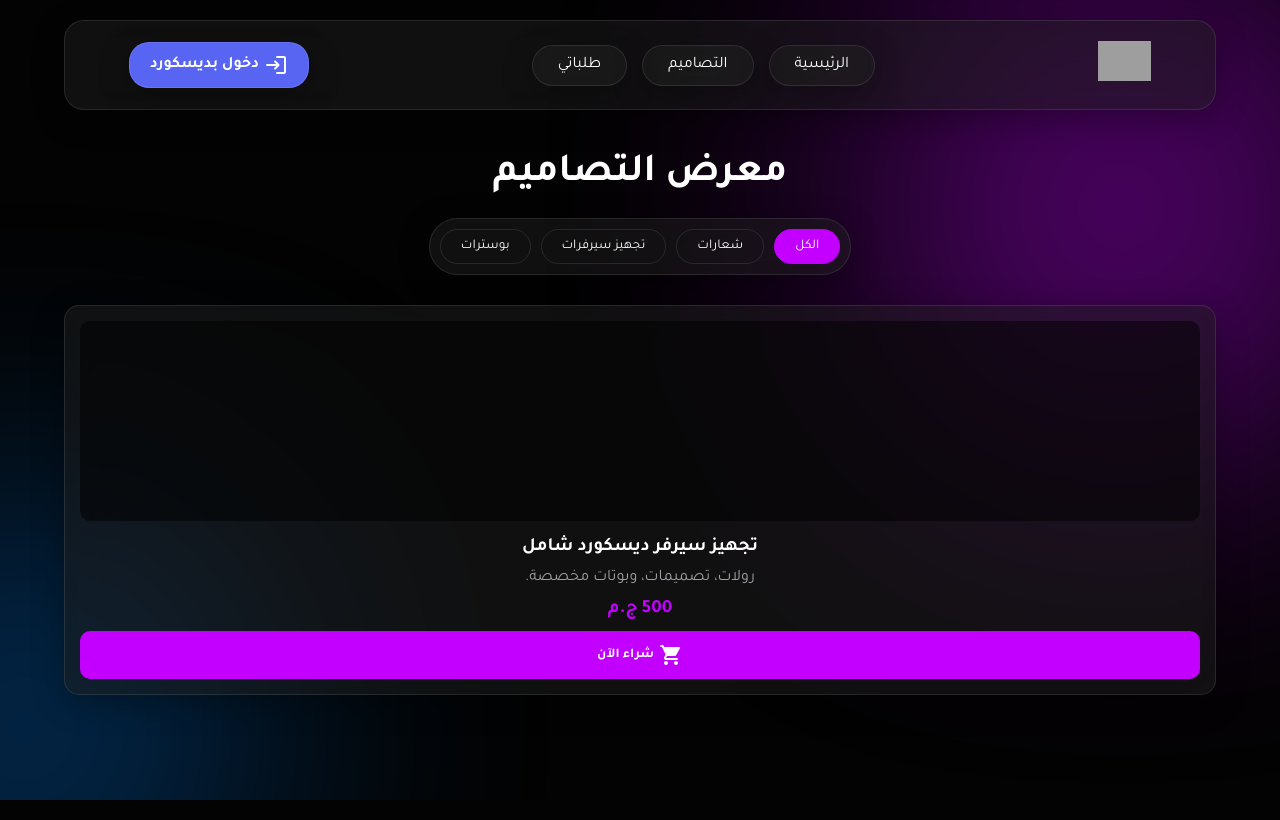
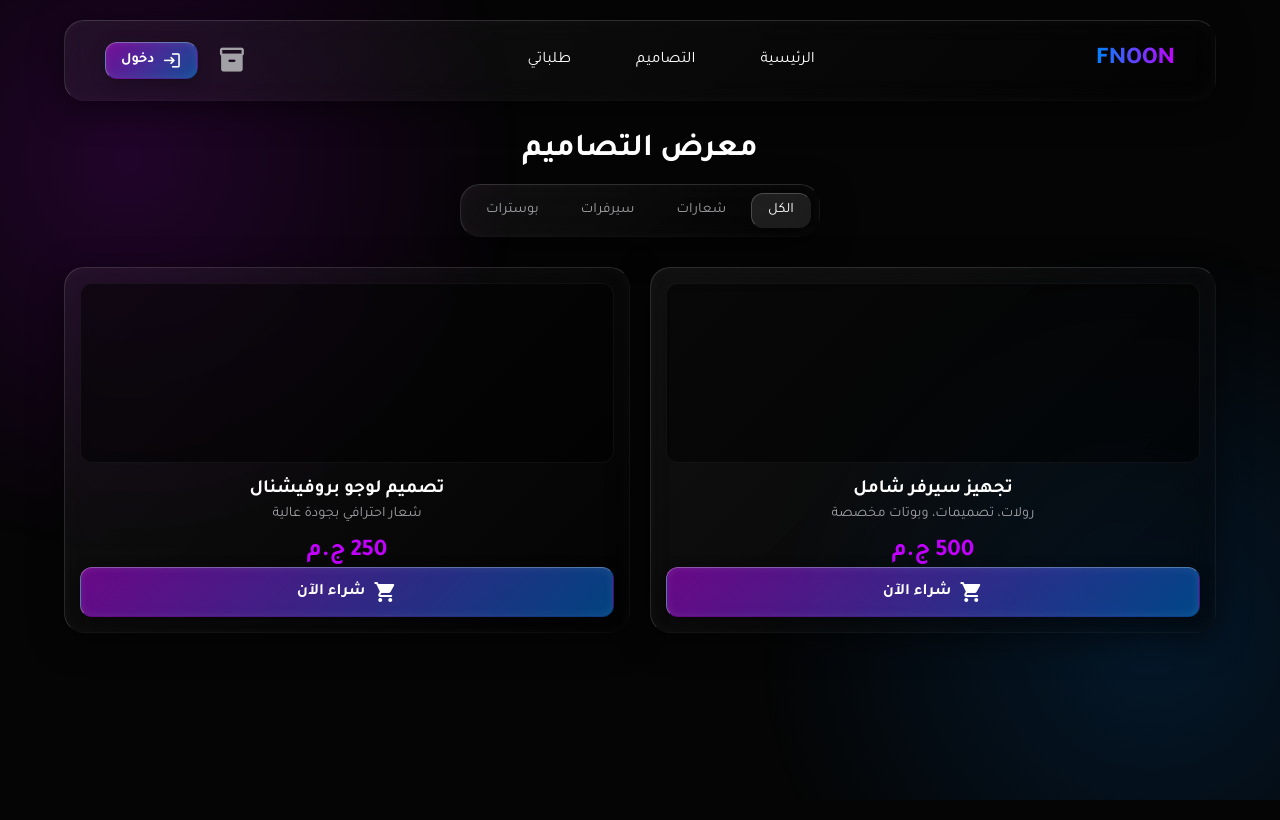
Before and after one commit to jotube20/Fnoon, a Flask app: page / in a window 1280 px wide. Run offline with Flask 3, Linux system fonts and the light colour scheme; grey boxes are pictures that could not be loaded.

Commit message:
Update index.html

```diff
--- a/templates/index.html
+++ b/templates/index.html
@@ -2,119 +2,158 @@
 <html lang="ar" dir="rtl">
 <head>
     <meta charset="UTF-8">
-    <meta name="viewport" content="width=device-width, initial-scale=1.0">
+    <meta name="viewport" content="width=device-width, initial-scale=1.0, maximum-scale=1.0, user-scalable=no">
     <title>Fnoon Studio | فنون</title>
     <link href="https://fonts.googleapis.com/css2?family=Tajawal:wght@400;700;800&display=swap" rel="stylesheet">
     <link href="https://fonts.googleapis.com/icon?family=Material+Icons+Round" rel="stylesheet">
     <style>
         :root {
-            --bg-color: #030303;
+            --bg-color: #050505;
             --text-color: #ffffff;
-            /* زجاج موحد شفاف 50% */
-            --glass-bg: rgba(30, 30, 30, 0.5);
-            --glass-border: rgba(255, 255, 255, 0.1);
-            --glass-shadow: 0 8px 32px rgba(0, 0, 0, 0.3);
             --primary: #c300ff;
             --secondary: #0084ff;
         }
 
-        * { margin: 0; padding: 0; box-sizing: border-box; font-family: 'Tajawal', sans-serif; }
-        body { background-color: var(--bg-color); color: var(--text-color); min-height: 100vh; overflow-x: hidden;}
+        * { margin: 0; padding: 0; box-sizing: border-box; font-family: 'Tajawal', sans-serif; -webkit-tap-highlight-color: transparent; }
+        body { background-color: var(--bg-color); color: var(--text-color); min-height: 100vh; overflow-x: hidden; position: relative; }
 
-        /* النيون في الخلفية */
-        .blobs { position: fixed; top: 0; left: 0; width: 100vw; height: 100vh; overflow: hidden; z-index: -1; }
-        .blob { position: absolute; filter: blur(140px); border-radius: 50%; opacity: 0.5; animation: float 15s infinite alternate; }
-        .blob-1 { width: 500px; height: 500px; background: var(--primary); top: -10%; right: -10%; }
-        .blob-2 { width: 400px; height: 400px; background: var(--secondary); bottom: -10%; left: -10%; animation-delay: -5s; }
-        @keyframes float { 0% { transform: translate(0,0); } 100% { transform: translate(-50px, 50px); } }
-
-        /* الكلاس الزجاجي الأساسي */
-        .uniform-glass {
-            background: var(--glass-bg);
-            backdrop-filter: blur(20px);
-            -webkit-backdrop-filter: blur(20px);
-            border: 1px solid var(--glass-border);
-            box-shadow: var(--glass-shadow);
+        /* إضاءة نيون في الخلفية عشان تكسر الإزاز */
+        .ambient-light {
+            position: fixed; top: 0; left: 0; width: 100vw; height: 100vh; z-index: -1; overflow: hidden;
+            background: radial-gradient(circle at 10% 20%, rgba(195, 0, 255, 0.15), transparent 30%),
+                        radial-gradient(circle at 90% 80%, rgba(0, 132, 255, 0.15), transparent 30%);
         }
 
-        /* الهيدر وتسجيل الدخول */
-        header { display: flex; justify-content: space-between; align-items: center; padding: 20px 5%; }
-        .nav-links { display: flex; gap: 15px; }
-        .nav-btn { text-decoration: none; color: #fff; padding: 10px 25px; border-radius: 30px; transition: 0.3s; cursor: pointer; }
-        .nav-btn:hover { background: rgba(255,255,255,0.1); }
+        /* 🔴 التأثير الزجاجي الفخم (الجديد) 🔴 */
+        .glass-panel {
+            background: linear-gradient(135deg, rgba(255,255,255,0.05) 0%, rgba(0,0,0,0.4) 100%);
+            backdrop-filter: blur(16px);
+            -webkit-backdrop-filter: blur(16px);
+            /* لمعة الحواف */
+            border-top: 1px solid rgba(255, 255, 255, 0.15);
+            border-left: 1px solid rgba(255, 255, 255, 0.15);
+            border-right: 1px solid rgba(255, 255, 255, 0.02);
+            border-bottom: 1px solid rgba(255, 255, 255, 0.02);
+            /* الظل الداخلي والخارجي */
+            box-shadow: 0 8px 32px rgba(0, 0, 0, 0.5), inset 0 0 15px rgba(255,255,255,0.03);
+            border-radius: 20px;
+        }
+
+        /* الأزرار الزجاجية */
+        .btn-glass {
+            background: linear-gradient(135deg, rgba(195, 0, 255, 0.5), rgba(0, 132, 255, 0.5));
+            backdrop-filter: blur(10px);
+            border-top: 1px solid rgba(255, 255, 255, 0.3);
+            border-left: 1px solid rgba(255, 255, 255, 0.3);
+            border-bottom: 1px solid transparent;
+            border-right: 1px solid transparent;
+            box-shadow: 0 4px 15px rgba(0,0,0,0.3), inset 0 0 10px rgba(255,255,255,0.1);
+            color: #fff;
+            padding: 12px;
+            border-radius: 12px;
+            font-weight: bold;
+            font-size: 1rem;
+            cursor: pointer;
+            display: flex;
+            justify-content: center;
+            align-items: center;
+            gap: 8px;
+            transition: all 0.3s ease;
+            width: 100%;
+        }
+        .btn-glass:hover {
+            box-shadow: 0 4px 20px rgba(195, 0, 255, 0.4), inset 0 0 15px rgba(255,255,255,0.2);
+            transform: translateY(-2px);
+        }
+        .btn-glass:active { transform: scale(0.97); }
+
+        /* الهيدر */
+        header { display: flex; justify-content: space-between; align-items: center; padding: 15px 20px; margin: 15px; }
+        .logo { font-size: 1.5rem; font-weight: 800; background: -webkit-linear-gradient(right, var(--primary), var(--secondary)); -webkit-background-clip: text; -webkit-text-fill-color: transparent; }
+        .nav-links { display: none; } /* مخفي في الموبايل */
 
         .user-auth { display: flex; align-items: center; gap: 10px; }
-        .btn-login { background: #5865F2; color: #fff; text-decoration: none; padding: 10px 20px; border-radius: 20px; display: flex; align-items: center; gap: 5px; font-weight: bold;}
-        .user-avatar { width: 45px; height: 45px; border-radius: 50%; border: 2px solid var(--primary); cursor: pointer; }
+        .btn-login { text-decoration: none; width: auto; padding: 8px 15px; font-size: 0.9rem;}
+        .user-avatar { width: 40px; height: 40px; border-radius: 50%; border: 2px solid var(--primary); object-fit: cover; cursor: pointer; }
 
-        /* المعرض والفلتر */
-        .section-title { text-align: center; font-size: 2.5rem; margin: 40px 0 20px; }
-        .filters { display: flex; justify-content: center; gap: 10px; margin-bottom: 30px; flex-wrap: wrap;}
-        .filter-btn { padding: 8px 20px; border-radius: 20px; border: 1px solid var(--glass-border); color: #fff; background: transparent; cursor: pointer; transition: 0.3s;}
-        .filter-btn.active, .filter-btn:hover { background: var(--primary); border-color: var(--primary); }
+        /* المعرض */
+        .section-title { text-align: center; font-size: 2rem; margin: 30px 0 15px; }
+        .filters { display: flex; justify-content: center; gap: 8px; margin: 0 15px 30px; flex-wrap: wrap; padding: 8px;}
+        .filter-btn { padding: 8px 16px; border-radius: 12px; border: 1px solid transparent; color: #a1a1a6; background: transparent; cursor: pointer; transition: 0.3s; font-size: 0.9rem;}
+        .filter-btn.active { background: rgba(255,255,255,0.1); color: #fff; border-top: 1px solid rgba(255,255,255,0.2); border-left: 1px solid rgba(255,255,255,0.2); }
 
-        .gallery { display: grid; grid-template-columns: repeat(auto-fit, minmax(280px, 1fr)); gap: 20px; padding: 0 5%; }
-        .design-card { border-radius: 15px; padding: 15px; text-align: center; }
-        .design-img { width: 100%; height: 200px; border-radius: 10px; background: rgba(0,0,0,0.5); margin-bottom: 15px; object-fit: cover;}
-        .btn-buy { width: 100%; padding: 12px; border-radius: 10px; background: var(--primary); border: none; color: #fff; font-weight: bold; cursor: pointer; margin-top: 10px; display: flex; justify-content: center; align-items: center; gap: 5px;}
+        .gallery { display: grid; grid-template-columns: repeat(auto-fit, minmax(280px, 1fr)); gap: 20px; padding: 0 15px 30px; }
+        .design-card { padding: 15px; text-align: center; }
+        .design-img { width: 100%; height: 180px; border-radius: 12px; background: rgba(0,0,0,0.5); border: 1px solid rgba(255,255,255,0.05); margin-bottom: 15px; }
 
-        /* النوافذ المنبثقة (الدفع / الطلبات) */
-        .modal { display: none; position: fixed; top: 0; left: 0; width: 100vw; height: 100vh; background: rgba(0,0,0,0.8); z-index: 1000; justify-content: center; align-items: center; }
-        .modal-content { width: 90%; max-width: 500px; padding: 30px; border-radius: 20px; text-align: center; }
-        .modal-content h2 { margin-bottom: 15px; }
+        /* النوافذ المنبثقة */
+        .modal { display: none; position: fixed; inset: 0; background: rgba(0,0,0,0.7); backdrop-filter: blur(8px); -webkit-backdrop-filter: blur(8px); z-index: 1000; justify-content: center; align-items: center; padding: 20px; }
+        .modal-content { width: 100%; max-width: 400px; padding: 25px 20px; text-align: center; animation: popUp 0.3s ease-out; }
+        @keyframes popUp { 0% { transform: scale(0.9); opacity: 0; } 100% { transform: scale(1); opacity: 1; } }
 
-        .input-glass { width: 100%; padding: 15px; margin-bottom: 15px; background: rgba(0,0,0,0.3); border: 1px solid var(--glass-border); color: #fff; border-radius: 10px; outline: none; }
+        .input-glass { width: 100%; padding: 14px; margin-bottom: 15px; background: rgba(0,0,0,0.3); border-top: 1px solid rgba(255,255,255,0.1); border-left: 1px solid rgba(255,255,255,0.1); border-bottom: 1px solid transparent; border-right: 1px solid transparent; color: #fff; border-radius: 12px; outline: none; font-size: 1rem; text-align: center; box-shadow: inset 0 4px 10px rgba(0,0,0,0.5);}
         .input-glass:focus { border-color: var(--primary); }
 
-        /* تتبع الطلب (Progress Bar) */
-        .order-card { background: rgba(0,0,0,0.2); border: 1px solid rgba(255,255,255,0.05); padding: 15px; border-radius: 10px; margin-bottom: 15px; text-align: right; }
-        .progress-bar { display: flex; gap: 5px; margin-top: 15px; }
-        .step { flex: 1; height: 8px; border-radius: 4px; background: rgba(255,255,255,0.1); }
-        .status-0 .step:nth-child(1) { background: #ffd60a; } /* أصفر Pending */
-        .status-1 .step:nth-child(1), .status-1 .step:nth-child(2) { background: #ff9f0a; } /* برتقالي Working */
-        .status-2 .step { background: #32d74b; } /* أخضر Completed */
+        .btn-outline { background: rgba(255,255,255,0.05); border-top: 1px solid rgba(255,255,255,0.1); border-left: 1px solid rgba(255,255,255,0.1); margin-top: 10px; color: #fff; }
 
-        .status-text { font-size: 0.85rem; margin-top: 5px; color: #a1a1a6; }
-
-        .lucifer-badge { background: #000; padding: 2px 8px; border-radius: 5px; font-family: monospace; border: 1px solid var(--glass-border); }
+        /* 💻 تظبيطات شاشات الكمبيوتر 💻 */
+        @media (min-width: 768px) {
+            header { padding: 20px 40px; margin: 20px 5%; }
+            .nav-links { display: flex; gap: 15px; }
+            .nav-btn { text-decoration: none; color: #fff; padding: 10px 25px; border-radius: 12px; transition: 0.3s; }
+            .nav-btn:hover { background: rgba(255,255,255,0.1); }
+            .gallery { padding: 0 5%; }
+            .modal-content { padding: 35px; }
+        }
     </style>
 </head>
 <body>
 
-    <div class="blobs"><div class="blob blob-1"></div><div class="blob blob-2"></div></div>
+    <div class="ambient-light"></div>
 
-    <header class="uniform-glass" style="margin: 20px 5%; border-radius: 20px;">
-        <div class="logo"><img src="YOUR_LOGO_URL.png" alt="Fnoon" height="40"></div>
+    <header class="glass-panel">
+        <div class="logo">FNOON</div>
         <nav class="nav-links">
-            <a href="#" class="nav-btn uniform-glass">الرئيسية</a>
-            <a href="#designs" class="nav-btn uniform-glass">التصاميم</a>
-            <a href="#" onclick="openOrders()" class="nav-btn uniform-glass">طلباتي</a>
+            <a href="#" class="nav-btn">الرئيسية</a>
+            <a href="#designs" class="nav-btn">التصاميم</a>
+            <a href="#" onclick="openOrders()" class="nav-btn">طلباتي</a>
         </nav>
         <div class="user-auth">
+            <span class="material-icons-round" onclick="openOrders()" style="cursor:pointer; color:#a1a1a6; margin-left:10px; font-size: 1.8rem;" title="طلباتي">inventory_2</span>
             {% if user %}
                 <img src="{{ user.avatar }}" class="user-avatar" onclick="window.location.href='/logout'" title="تسجيل خروج">
             {% else %}
-                <a href="/login" class="btn-login uniform-glass"><span class="material-icons-round">login</span> دخول بديسكورد</a>
+                <a href="/login" class="btn-glass btn-login"><span class="material-icons-round" style="font-size:1.2rem;">login</span> دخول</a>
             {% endif %}
         </div>
     </header>
 
     <main id="designs">
         <h2 class="section-title">معرض التصاميم</h2>
-        <div class="filters uniform-glass" style="width: max-content; margin: 0 auto 30px; padding: 10px; border-radius: 30px;">
+        <div class="filters glass-panel" style="width: max-content; margin: 0 auto 30px;">
             <button class="filter-btn active">الكل</button>
             <button class="filter-btn">شعارات</button>
-            <button class="filter-btn">تجهيز سيرفرات</button>
+            <button class="filter-btn">سيرفرات</button>
             <button class="filter-btn">بوسترات</button>
         </div>
 
         <div class="gallery">
-            <div class="design-card uniform-glass">
+            <div class="design-card glass-panel">
                 <div class="design-img"></div>
-                <h3>تجهيز سيرفر ديسكورد شامل</h3>
-                <p style="color: #a1a1a6; margin: 10px 0;">رولات، تصميمات، وبوتات مخصصة.</p>
-                <h3 style="color: var(--primary);">500 ج.م</h3>
-                <button class="btn-buy" onclick="openCheckout('تجهيز سيرفر شامل', 500)">
+                <h3 style="margin-bottom: 5px;">تجهيز سيرفر شامل</h3>
+                <p style="color: #a1a1a6; font-size: 0.9rem; margin-bottom: 15px;">رولات، تصميمات، وبوتات مخصصة</p>
+                <h3 style="color: var(--primary); font-size: 1.5rem;">500 ج.م</h3>
+                <button class="btn-glass" onclick="openCheckout('تجهيز سيرفر شامل', 500)">
+                    <span class="material-icons-round">shopping_cart</span> شراء الآن
+                </button>
+            </div>
+
+            <div class="design-card glass-panel">
+                <div class="design-img"></div>
+                <h3 style="margin-bottom: 5px;">تصميم لوجو بروفيشنال</h3>
+                <p style="color: #a1a1a6; font-size: 0.9rem; margin-bottom: 15px;">شعار احترافي بجودة عالية</p>
+                <h3 style="color: var(--primary); font-size: 1.5rem;">250 ج.م</h3>
+                <button class="btn-glass" onclick="openCheckout('تصميم لوجو بروفيشنال', 250)">
                     <span class="material-icons-round">shopping_cart</span> شراء الآن
                 </button>
             </div>
@@ -122,45 +161,35 @@
     </main>
 
     <div class="modal" id="checkoutModal">
-        <div class="modal-content uniform-glass" id="checkoutForm">
+        <div class="modal-content glass-panel" id="checkoutForm">
             {% if user %}
-                <h2>إتمام الطلب</h2>
-                <p style="color: #d1d1d6; margin-bottom: 20px;">التحويل على فودافون كاش: <strong style="color:#fff; font-size:1.2rem;">01004811745</strong></p>
-                <input type="text" id="vCashNum" class="input-glass" placeholder="رقم الموبايل الذي قمت بالتحويل منه">
+                <h2 style="display:flex; justify-content:center; align-items:center; gap:8px; margin-bottom: 15px;"><span class="material-icons-round" style="color:var(--primary);">account_balance_wallet</span> الدفع</h2>
+                <p style="color: #a1a1a6; font-size: 0.9rem; margin-bottom: 20px;">التحويل على فودافون كاش:<br><strong style="color:#fff; font-size:1.4rem; letter-spacing: 2px;">01004811745</strong></p>
+                <input type="tel" id="vCashNum" class="input-glass" placeholder="رقم الموبايل المحول منه">
                 <input type="hidden" id="pkgName">
                 <input type="hidden" id="pkgPrice">
-                <button class="btn-buy" onclick="submitOrder()"><span class="material-icons-round">payment</span> تأكيد الدفع</button>
-                <button class="btn-buy" style="background:transparent; border:1px solid #fff; margin-top:10px;" onclick="closeModals()">إلغاء</button>
+                <button class="btn-glass" onclick="submitOrder()"><span class="material-icons-round">payment</span> تأكيد الدفع</button>
+                <button class="btn-glass btn-outline" onclick="closeModals()">إلغاء</button>
             {% else %}
-                <h2>تنبيه</h2>
-                <p>يجب تسجيل الدخول بواسطة ديسكورد لإتمام عملية الشراء.</p>
-                <a href="/login" class="btn-login" style="justify-content:center; margin-top:20px;">تسجيل الدخول</a>
-                <button class="btn-buy" style="background:transparent; border:1px solid #fff; margin-top:10px;" onclick="closeModals()">إغلاق</button>
+                <h2 style="margin-bottom: 15px;">تنبيه</h2>
+                <p style="color: #a1a1a6; margin-bottom: 20px;">يجب تسجيل الدخول بواسطة ديسكورد لإتمام الشراء.</p>
+                <a href="/login" class="btn-glass" style="text-decoration:none;">تسجيل الدخول الآن</a>
+                <button class="btn-glass btn-outline" onclick="closeModals()">إغلاق</button>
             {% endif %}
         </div>
 
-        <div class="modal-content uniform-glass" id="receiptBox" style="display:none;">
-            <h2><span class="material-icons-round" style="color:#32d74b; font-size: 2rem; vertical-align:middle;">check_circle</span> تم تسجيل طلبك!</h2>
-            <div style="background: rgba(0,0,0,0.3); border:1px solid rgba(255,255,255,0.1); padding:15px; border-radius:10px; margin:20px 0; text-align:right;">
-                <p><strong>الباقة:</strong> <span id="recPkg"></span></p>
-                <p><strong>رقم التحويل:</strong> <span id="recPhone"></span></p>
-                <p><strong>رقم الإيصال:</strong> <span id="recId" style="color: var(--primary);"></span></p>
+        <div class="modal-content glass-panel" id="receiptBox" style="display:none;">
+            <h2 style="color: #32d74b; margin-bottom: 15px;"><span class="material-icons-round" style="vertical-align:middle;">check_circle</span> تم تسجيل طلبك!</h2>
+            <div class="glass-panel" style="padding:15px; margin:20px 0; text-align:right; font-size: 0.95rem; background:rgba(0,0,0,0.2);">
+                <p style="margin-bottom: 8px;"><strong style="color:#a1a1a6;">الباقة:</strong> <span id="recPkg"></span></p>
+                <p style="margin-bottom: 8px;"><strong style="color:#a1a1a6;">الرقم:</strong> <span id="recPhone"></span></p>
+                <p><strong style="color:#a1a1a6;">رقم الإيصال:</strong> <span id="recId" style="color: var(--primary); font-weight:bold; letter-spacing:1px;"></span></p>
             </div>
-            <div style="background: rgba(255, 59, 48, 0.15); border: 1px solid #ff3b30; padding: 15px; border-radius: 10px;">
+            <div style="background: rgba(255, 59, 48, 0.1); border: 1px solid rgba(255, 59, 48, 0.3); padding: 12px; border-radius: 12px; font-size: 0.9rem;">
                 <strong style="color: #ff3b30; display:flex; align-items:center; justify-content:center; gap:5px;"><span class="material-icons-round">warning</span> خطوة أخيرة!</strong>
-                <p style="margin-top:10px;">أرسل لقطة شاشة للإيصال فوراً إلى <span class="lucifer-badge">946m</span> (لوسيفر) عبر ديسكورد للبدء.</p>
+                <p style="margin-top:8px; color:#d1d1d6;">أرسل سكرين شوت للإيصال إلى <span style="background:#000; padding:2px 6px; border-radius:4px; font-family:monospace;">946m</span> عبر ديسكورد.</p>
             </div>
-            <button class="btn-buy" style="margin-top:15px;" onclick="closeModals()">إغلاق وإكمال التصفح</button>
-        </div>
-    </div>
-
-    <div class="modal" id="ordersModal">
-        <div class="modal-content uniform-glass" style="max-height: 80vh; overflow-y: auto;">
-            <h2><span class="material-icons-round" style="vertical-align:middle;">inventory_2</span> طلباتي</h2>
-            <div id="ordersList">
-                <p style="color:#a1a1a6;">جاري التحميل...</p>
-            </div>
-            <button class="btn-buy" style="background:transparent; border:1px solid #fff; margin-top:20px;" onclick="closeModals()">إغلاق</button>
+            <button class="btn-glass btn-outline" style="margin-top:20px;" onclick="closeModals()">العودة للمعرض</button>
         </div>
     </div>
 
@@ -184,6 +213,12 @@
 
             if(!phone) return alert("يرجى إدخال رقم الكاش!");
 
+            const btn = document.querySelector('#checkoutForm .btn-glass');
+            const originalText = btn.innerHTML;
+            btn.innerHTML = '<span class="material-icons-round" style="animation: rotate 1s linear infinite;">sync</span> جاري التأكيد...';
+            btn.style.pointerEvents = 'none';
+
+            try {
                 const res = await fetch('/api/checkout', {
                     method: 'POST',
                     headers: {'Content-Type': 'application/json'},
@@ -200,33 +235,12 @@
                 } else {
                     alert(data.message);
                 }
+            } catch (err) {
+                alert("حدث خطأ في الاتصال بالسيرفر.");
+            } finally {
+                btn.innerHTML = originalText;
+                btn.style.pointerEvents = 'auto';
             }
-
-        async function openOrders() {
-            document.getElementById('ordersModal').style.display = 'flex';
-            const list = document.getElementById('ordersList');
-            list.innerHTML = '<p style="color:#a1a1a6;">جاري التحميل...</p>';
-
-            const res = await fetch('/api/my_orders');
-            const orders = await res.json();
-
-            if(orders.length === 0) {
-                list.innerHTML = '<p>لا توجد طلبات سابقة.</p>';
-                return;
-            }
-
-            list.innerHTML = orders.map(o => {
-                let statusText = o.status === 0 ? "قيد الانتظار (Pending)" : o.status === 1 ? "جاري العمل (On its way)" : "مكتمل (Completed)";
-                return `
-                <div class="order-card">
-                    <h3 style="color:#fff;">${o.package_name}</h3>
-                    <p style="color:#a1a1a6; font-size:0.9rem;">بتاريخ: ${o.date} | رقم الطلب: #${o._id ? o._id.substring(18).toUpperCase() : '...'}</p>
-                    <div class="progress-bar status-${o.status}">
-                        <div class="step"></div><div class="step"></div><div class="step"></div>
-                    </div>
-                    <div class="status-text">${statusText}</div>
-                </div>`;
-            }).join('');
         }
     </script>
 </body>
```
Lines whose indentation alone changed are shown as unchanged.
